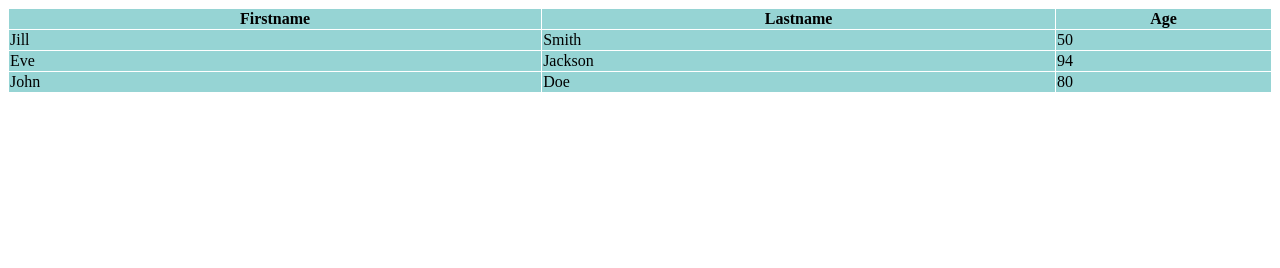
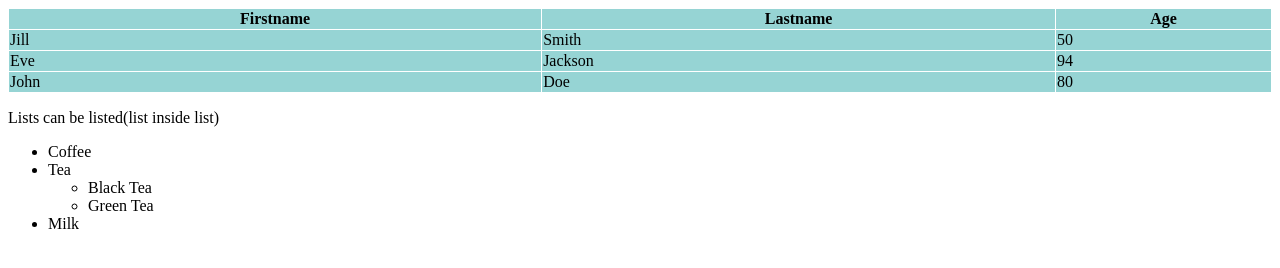
Before and after one commit to prasanna212003/Nested-List, a plain HTML site: page index.html in a window 1280 px wide. Drawn offline with Linux system fonts and the light colour scheme.

Commit message:
Update index.html

```diff
--- a/index.html
+++ b/index.html
@@ -1,3 +1,4 @@
+<!--Task1-->
 <!DOCTYPE html>
 <html>
 <head>
@@ -36,6 +37,27 @@ th, td {
     <td>80</td>
   </tr>
 </table>
+  <!--Task2-->
+
+<!DOCTYPE html>
+<html>
+ <head>
+      <title>Nested Lists</title>
+ </head>
+    <body>
+        <p>Lists can be listed(list inside list)</p>
+        <ul>
+            <li>Coffee</li>
+            <li>Tea </li>
+            <ul>
+                <li>Black Tea</li>
+                <li>Green Tea</li>
+            </ul>
+              <li>Milk</li>
+        </ul>
+    </body>
+ </html>
+
 
 </body>
 </html>
```
